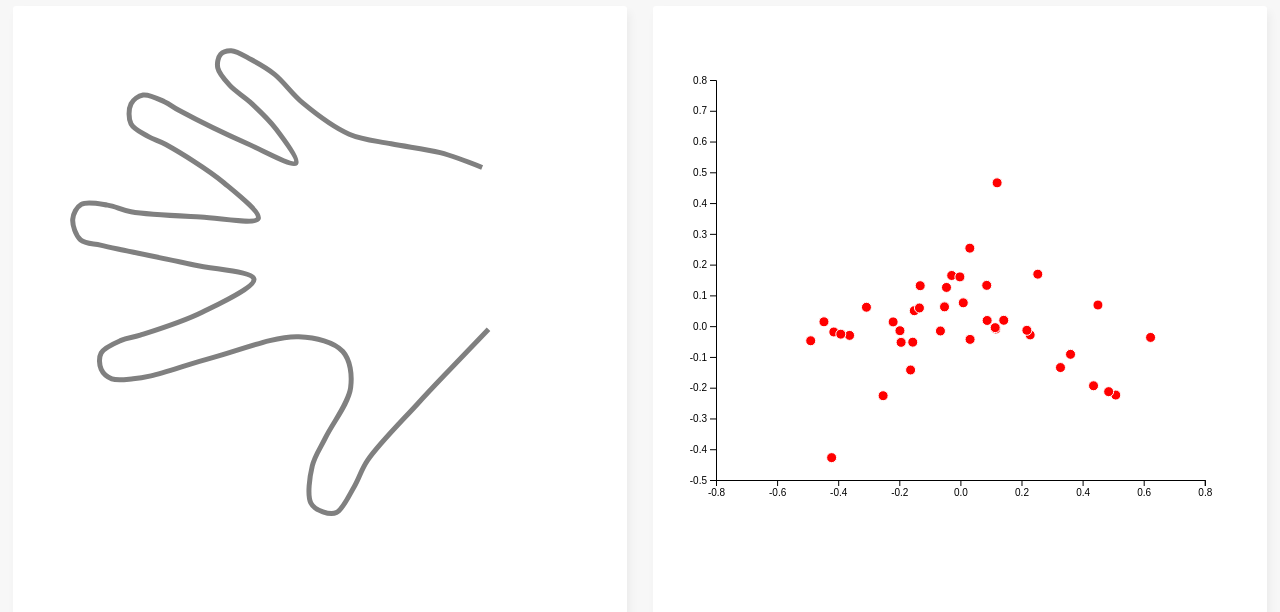
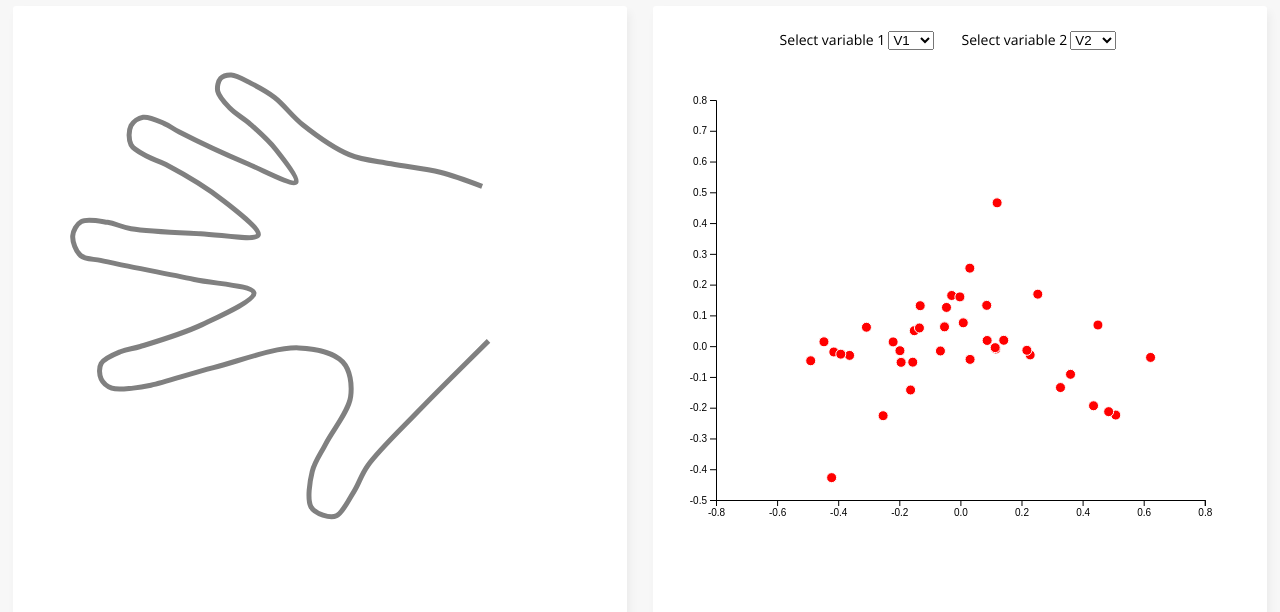
Before and after one commit to duryno/duryno.github.io, a plain HTML site: page project4/index.html in a window 1280 px wide. Drawn offline with nearby package versions, Linux system fonts and the light colour scheme.

Commit message:
Project 4 - Support for changing which two PCA-variables are displayed

```diff
--- a/project4/index.html
+++ b/project4/index.html
@@ -16,6 +16,10 @@
         <svg id="hand_outline"></svg>
     </section>
     <section>
+        <span class="hint">Select variable 1</span>
+        <select id="pca1-select" onchange="updatePoints();"></select>
+        <span class="hint">Select variable 2</span>
+        <select id="pca2-select" onchange="updatePoints();"></select>
         <svg id="scatter-plot"></svg>
     </section>
 
--- a/project4/js/plots.js
+++ b/project4/js/plots.js
@@ -11,24 +11,35 @@ function init() {
     d3.tsv("handsPCA.txt", function(error, data) {
         if(error) throw error;
 
-        var x = d3.scaleLinear()
+        handsPCAdata = data;
+
+        var headers = d3.keys(data[0]);
+        populatePCASelectors(headers);
+
+        select = document.getElementById("pca1-select");
+        select2 = document.getElementById("pca2-select");
+
+        var selectedVar = select.options[select.selectedIndex].value;
+        var selectedVar2 = select.options[select2.selectedIndex].value;
+
+        x = d3.scaleLinear()
             .domain([-0.8, 0.8])
             .range([margin.left, width - margin.right]);
 
-        var y = d3.scaleLinear()
+        y = d3.scaleLinear()
             .domain([0.8, -0.5])
             .range([margin.top, height - margin.bottom]);
 
         svg.selectAll('circle')
-            .data(data)
+            .data(handsPCAdata)
             .enter()
             .append('circle')
             .attr("r", "5px")
             .attr("cx", function (d) {
-                return x(d.V1) + "px";
+                return x(d[selectedVar]) + "px";
             })
             .attr("cy", function(d) {
-                return y(d.V2) + "px";
+                return y(d[selectedVar2]) + "px";
             })
             .attr("fill", "red")
             .attr("stroke", "white")
@@ -54,10 +65,6 @@ function init() {
             .call(yAxis)
             .attr("transform","translate(" + margin.left + ", 0)");
 
-        function handleMouseOver(d,i) {
-            updateHand(d.id);
-        }
-
     });
 
     d3.tsv('hands.txt', function(error, data) {
@@ -66,20 +73,24 @@ function init() {
         svg2 = d3.select('#hand_outline');
         var width = +svg2.node().getBoundingClientRect().width;
         var height = +svg2.node().getBoundingClientRect().height;
-        var padding = 30;
+        var margin = {top: 30, right: 30, bottom: 50, left: 30};
 
         xScale = d3.scaleTime()
             .domain(d3.range(0, 1.5))
-            .range([padding, width - padding]);
+            .range([margin.left, width - margin.right]);
 
         yScale = d3.scaleLinear()
             .domain([0 , 0.8 ])
-            .range([height - padding, padding]);
+            .range([height - margin.top, margin.bottom]);
 
         handsData = data;
         drawHand(defaultHandId, data);
 
     });
+
+    function handleMouseOver(d,i) {
+        updateHand(d.id);
+    }
 
     function drawHand(id) {
         //Create line
@@ -107,4 +118,40 @@ function init() {
             .y(function(d) { return yScale(d.y); })
             .curve(d3.curveCatmullRom);
     }
+
 }
+
+function updatePoints() {
+    var var1 = select.options[select.selectedIndex].value;
+    var var2 = select.options[select2.selectedIndex].value;
+
+    d3.select('#scatter-plot')
+        .selectAll('circle')
+        .transition()
+        .ease(d3.easeCubic)
+        .attr("cx", function (d) {
+            return x(d[var1]) + "px";
+        })
+        .attr("cy", function(d) {
+            return y(d[var2]) + "px";
+        });
+}
+
+function populatePCASelectors(vars) {
+    var select = document.getElementById("pca1-select");
+    var select2 = document.getElementById("pca2-select");
+    for(var i=0; i < 39; i++) {
+        var elem = vars[i];
+        select.options.add(createOpt(elem));
+        select2.options.add(createOpt(elem));
+    }
+    select.selectedIndex = 0;
+    select2.selectedIndex = 1;
+}
+
+function createOpt(elem) {
+    var opt = document.createElement("option");
+    opt.value= elem;
+    opt.text = elem;
+    return opt;
+}
--- a/project4/style.css
+++ b/project4/style.css
@@ -9,6 +9,7 @@ section {
     width: 46%;
     min-height: 560px;
     float: left;
+    text-align: center;
     margin: 6px 1%;
     background-color: #fff;
     padding: 24px 1%;
@@ -116,3 +117,9 @@ h2, h3 {
 circle:hover {
     fill: #4CAF50;
 }
+.hint {
+    font-size: 14px;
+}
+select {
+    margin-right: 24px;
+}
```
